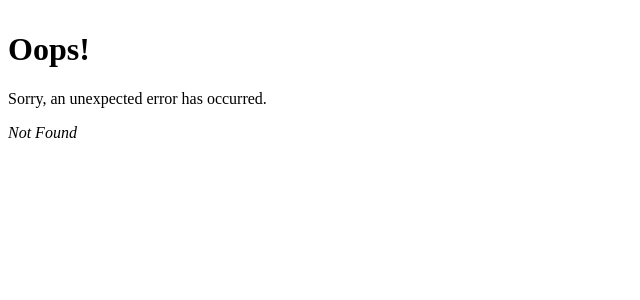
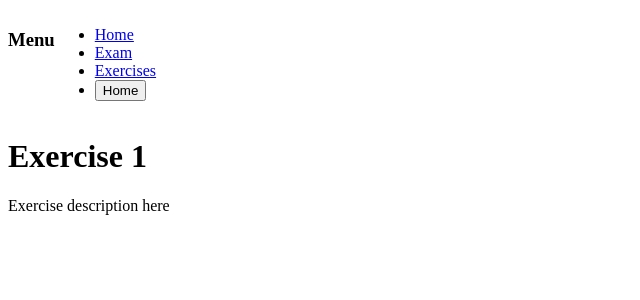
Before and after one commit to aamarber/UD8-DIW, a React app: page /exercise/1 in a window 1280 px wide. Before the commit this address had no page. Shown: the top 300 px of the page, without its empty margins (0-640 px from the left). Built offline with nearby package versions, Linux system fonts and the light colour scheme.

Commit message:
Parametrized routes

```diff
--- /dev/null
+++ b/src/routing/Exercise.js
@@ -0,0 +1,15 @@
+import { useParams } from "react-router-dom"
+
+function Exercise() {
+
+  let { id } = useParams();
+
+  return (
+    <div>
+      <h1>Exercise {id}</h1>
+      <p>Exercise description here</p>
+    </div>
+  )
+}
+
+export default Exercise
--- a/src/routing/Exercises.js
+++ b/src/routing/Exercises.js
@@ -1,12 +1,21 @@
+import { Link } from "react-router-dom"
+
 function Exercises() {
+
+  const exercises = [1,2,3]
+
   return (
     <div>
       <h1>Exercises</h1>
       General information about exercises here
       <ul>
-        <li><a href="exercise/1">Exercise 1</a></li>
-        <li><a href="exercise/2">Exercise 2</a></li>
-        <li><a href="exercise/3">Exercise 3</a></li>
+        {
+          exercises.map((id) =>
+            <li key={id}>
+              <Link to={`/exercise/${id}`}>Exercise {id}</Link>
+            </li>
+          )
+        }
       </ul>
     </div>
   )
--- a/src/routing/routes.js
+++ b/src/routing/routes.js
@@ -4,6 +4,7 @@ import Home from './Home'
 import Exam from './Exam'
 import Exercises from './Exercises'
 import ErrorPage from './ErrorPage'
+import Exercise from './Exercise'
 
 const routes = [
   {
@@ -23,6 +24,10 @@ const routes = [
         path: "exercises",
         element: <Exercises />,
       },
+      {
+        path: "exercise/:id",
+        element: <Exercise />,
+      }
     ]
   }
 ]
```
